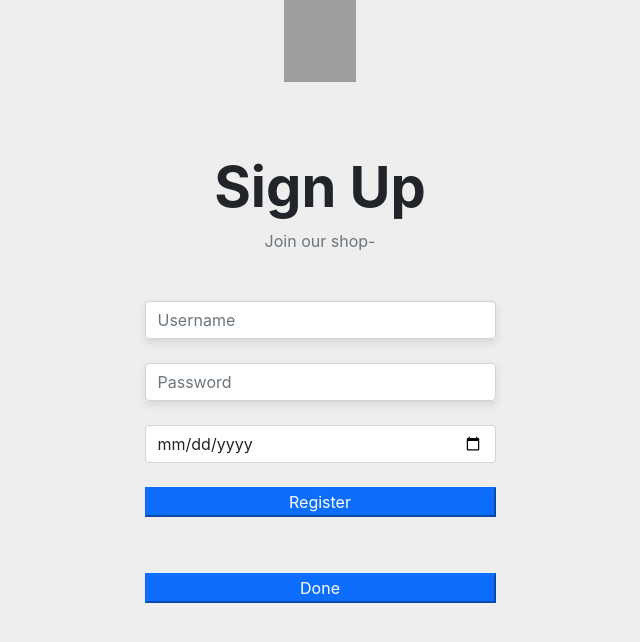
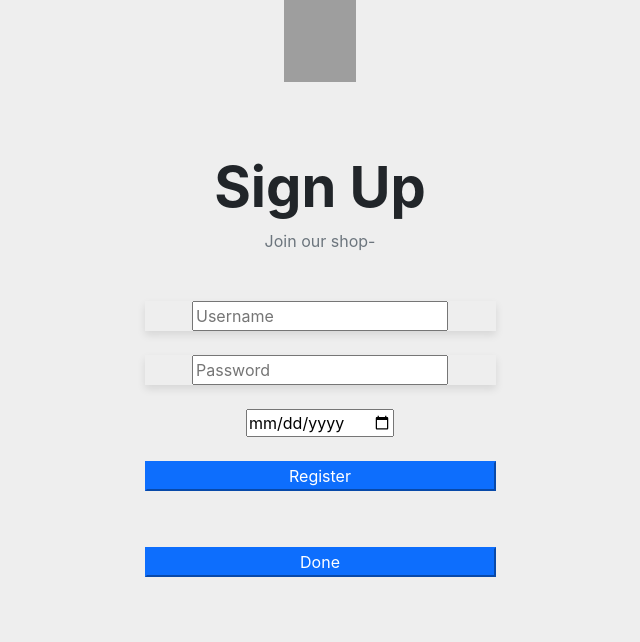
Before and after one commit to Lnguyen19/e-shop, a React (Create React App) app: page /signup in a window 1280 px wide. Shown: the top 642 px of the page, without its empty margins (320-960 px from the left). Built offline with nearby package versions, Linux system fonts and the light colour scheme; grey boxes are pictures that could not be loaded.

Commit message:
removed some stuff

```diff
--- a/src/clientUi.js
+++ b/src/clientUi.js
@@ -45,7 +45,7 @@ return (
                         <div className="mb-4" style ={{boxShadow: '0 4px 8px rgba(0,0,0,0.1)'}}>
                             <input
                                 type="text"
-                                className="form-control"
+
                                 placeholder="Username"
                                 onChange={(e) => {
                                     setUsernameSignUp(e.target.value);
@@ -56,7 +56,7 @@ return (
                         <div className="mb-4" style ={{boxShadow: '0 4px 8px rgba(0,0,0,0.1)'}}>
                             <input
                                 type="password"
-                                className="form-control"
+
                                 placeholder="Password"
                                 onChange={(e) => {
                                     setPasswordSignUp(e.target.value);
@@ -68,7 +68,7 @@ return (
                          <div className="mb-4">
                             <input
                                  type = 'date'
-                                className="form-control"
+
                                 placeholder="Day of birth"
                                 onChange={(e) => {
                                     setDate_(e.target.value)
```
